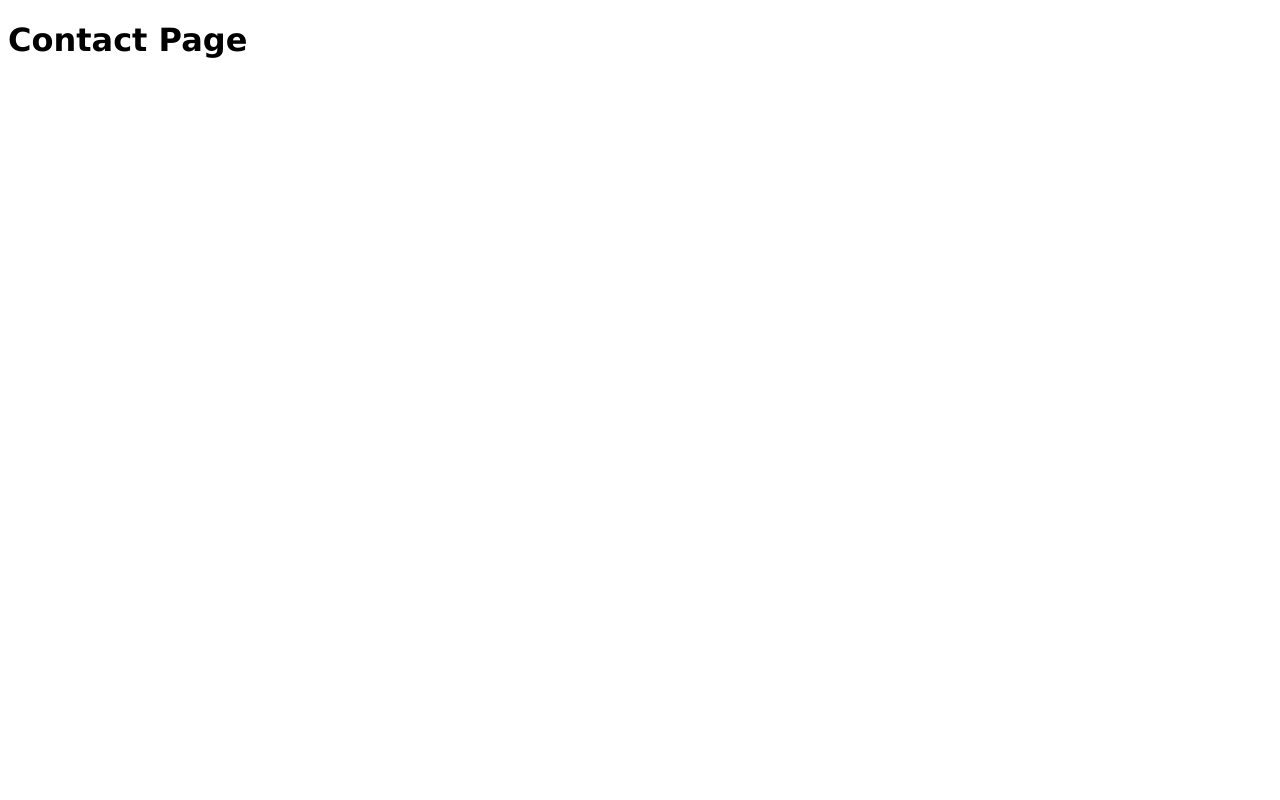
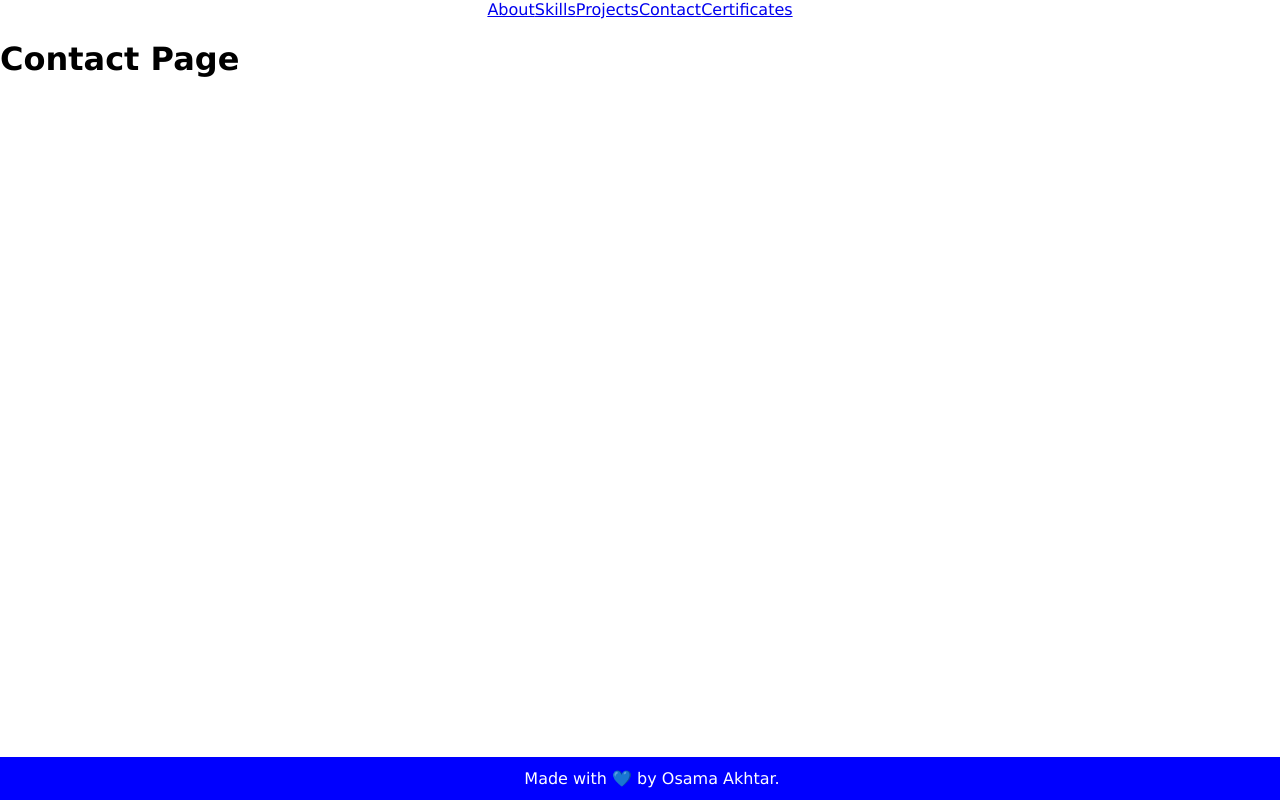
Before and after one commit to oakhtar147/oakhtar147.github.io, a React (Create React App) app: page /contact in a window 1280 px wide. Built offline with nearby package versions, Linux system fonts and the light colour scheme.

Commit message:
building layout

```diff
--- a/package.json
+++ b/package.json
@@ -11,10 +11,12 @@
     "@types/react": "^17.0.0",
     "@types/react-dom": "^17.0.0",
     "@types/react-router-dom": "^5.1.7",
+    "@types/styled-components": "^5.1.9",
     "react": "^17.0.2",
     "react-dom": "^17.0.2",
     "react-router-dom": "^5.2.0",
     "react-scripts": "4.0.3",
+    "styled-components": "^5.2.3",
     "typescript": "^4.1.2",
     "web-vitals": "^1.0.1"
   },
--- a/src/App.tsx
+++ b/src/App.tsx
@@ -1,5 +1,8 @@
 import React from 'react';
 import { Route, Switch } from 'react-router-dom';
+
+import NavBar from 'UI/Navigation/NavBar/NavBar';
+import Footer from 'UI/Footer/Footer.styles';
 
 import About from "components/About/About";
 import Skills from "components/Skills/Skills";
@@ -10,6 +13,7 @@ import Contact from "components/Contact/Contact";
 const App: React.FC = () => {
   return (
     <>
+    <NavBar />
       <Switch>
         <Route path="/" exact component={About} />
         <Route path="/skills" exact component={Skills} />
@@ -17,6 +21,7 @@ const App: React.FC = () => {
         <Route path="/projects" exact component={Projects} />
         <Route path="/contact" exact component={Contact} />
       </Switch>
+    <Footer>Made with 💙 by Osama Akhtar.</Footer>
     </>
   );
 }
--- /dev/null
+++ b/src/UI/Footer/Footer.styles.ts
@@ -0,0 +1,14 @@
+import styled from "styled-components";
+
+const Footer = styled.footer`
+  display: flex;
+  justify-content: center;
+  background-color: blue;
+  color: white;
+  padding: 12px;
+  position: fixed;
+  bottom: 0;
+  width: 100%;
+`;
+
+export default Footer;
--- /dev/null
+++ b/src/UI/Navigation/NavBar/NavBar.styles.ts
@@ -0,0 +1,8 @@
+import styled from "styled-components";
+
+const Nav = styled.nav`
+  display: flex;
+  justify-content: center;
+`;
+
+export default Nav;
--- /dev/null
+++ b/src/UI/Navigation/NavBar/NavBar.tsx
@@ -0,0 +1,14 @@
+import React from 'react'
+import NavigationLinks from '../NavigationLinks/NavigationLinks';
+
+import Nav from './NavBar.styles';
+
+const NavBar = () => {
+  return (
+    <Nav>
+      <NavigationLinks />
+    </Nav>
+  )
+}
+
+export default NavBar;
--- /dev/null
+++ b/src/UI/Navigation/NavigationLinks/NavigationLinks.tsx
@@ -0,0 +1,26 @@
+import { NavLink } from 'react-router-dom'
+
+interface Routes {
+  [k: string]: string;
+}
+
+const NavigationLinks = () => {
+  const routes: Routes = {
+    About: "/",
+    Skills: "/skills",
+    Projects: "/projects",
+    Contact: "/contact",
+    Certificates: "/certificates"
+  }
+
+  return (
+    <>
+      {Object.keys(routes).map(route => (
+        <NavLink key={route} to={routes[route]}>{route}</NavLink>
+      ))}
+    </>
+  )
+}
+
+
+export default NavigationLinks;
--- a/src/index.css
+++ b/src/index.css
@@ -2,3 +2,7 @@ html {
   box-sizing: border-box;
   font-family: 'Lucida Sans', 'Lucida Sans Regular', 'Lucida Grande', 'Lucida Sans Unicode', Geneva, Verdana, sans-serif;
 }
+
+body {
+  margin: 0;
+}
```
Also changed, not shown: 1 other file (tests, documents, lock files or other folders). Lines whose indentation alone changed are shown as unchanged.
